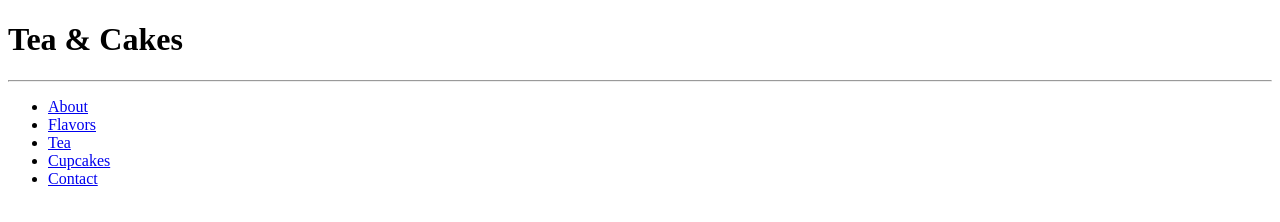
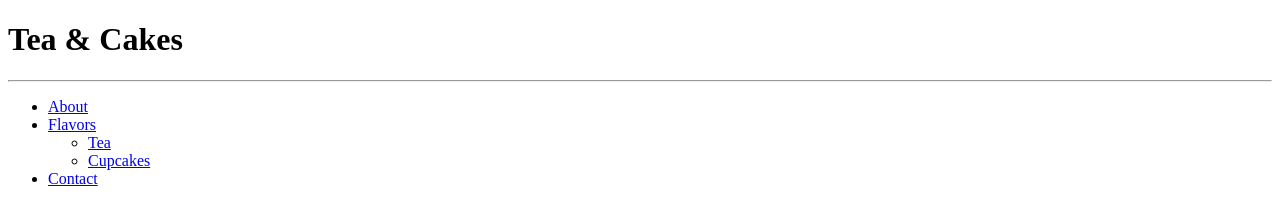
Before and after one commit to rachelperry/rachelperry.github.com, a plain HTML site: page localshop/index.html in a window 1280 px wide. Drawn offline with Linux system fonts and the light colour scheme.

Commit message:
Sprint 7

```diff
--- a/blog/CSS/blog.css
+++ b/blog/CSS/blog.css
@@ -88,7 +88,7 @@ hr {
 	font-size: 1em;
 	/* float: right; */
 	position: absolute;
-	top: 18%;
+	top: 61px;
 	right: 0%;
 	min-width: 200px;
 	margin-top: 0%;
--- a/localshop/index.html
+++ b/localshop/index.html
@@ -19,11 +19,14 @@
 
 <section class="sidebar">
 	<ul class="menu">
-		<li><a href="about.html">About</li>
-		<li><a href="flavors.html">Flavors</li>
-		<li><a href="tea.html">Tea</li>
-		<li><a href="cupcakes.html">Cupcakes</li>
-		<li><a href="contact.html">Contact</li>
+		<li><a href="about.html">About</a></li>
+		<li><a href="flavors.html">Flavors</a>
+			<ul>
+				<li><a href="tea.html">Tea</a></li>
+				<li><a href="cupcakes.html">Cupcakes</a></li>
+			</ul>
+		</li>
+		<li><a href="contact.html">Contact</a></li>
 	</ul>
 </section>
 
```
